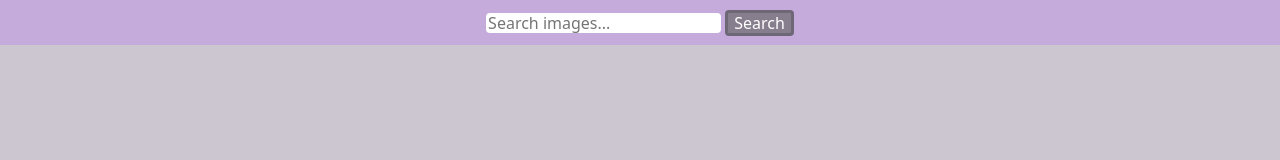
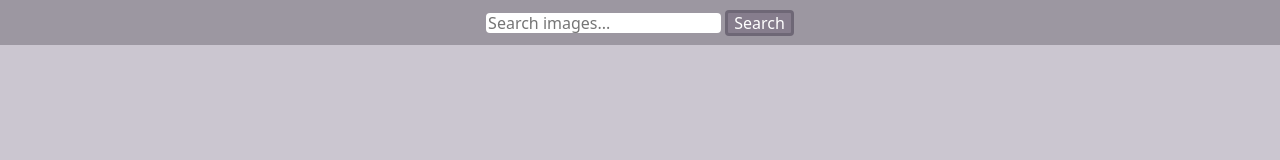
Before and after one commit to Alla-Goptsii/goit-js-hw-11, a website built with Parcel: page src/index.html in a window 1280 px wide. Built offline with nearby package versions, Linux system fonts and the light colour scheme; what simplelightbox would draw is missing.

Commit message:
change styles

```diff
--- a/src/sass/_style.scss
+++ b/src/sass/_style.scss
@@ -34,7 +34,7 @@ button.is-hidden {
 #search-form {
   text-align: center;
   height: 45px;
-  background-color: rgba(177, 109, 246, 0.297);
+  background-color: rgba(45, 40, 50, 0.297);
   padding: 10px;
 }
 .card-item {
@@ -55,6 +55,7 @@ img {
 .info {
   display: flex;
   justify-content: space-around;
+  margin-top: 10px;
 }
 
 .hover-image-scale {
```
